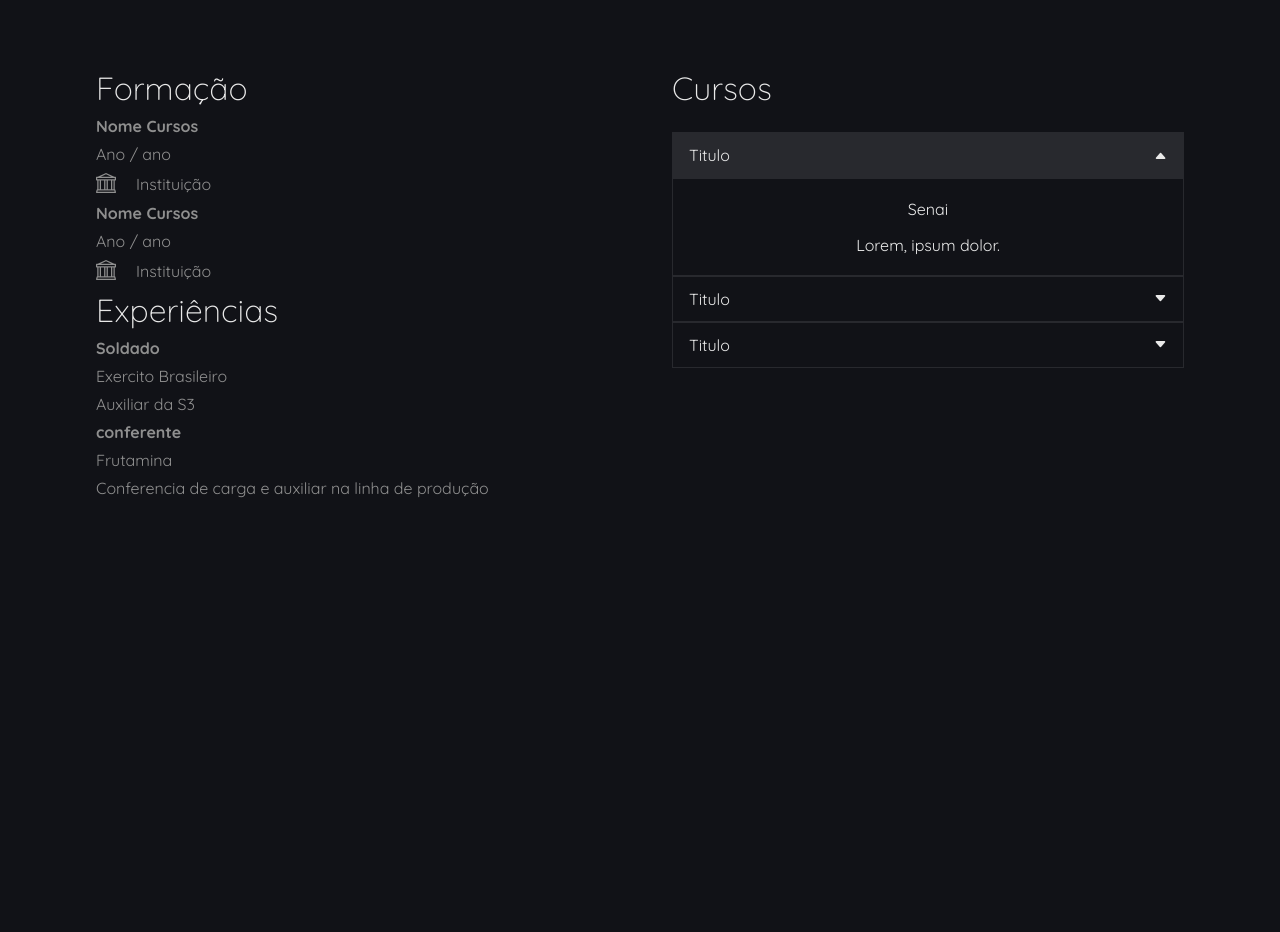
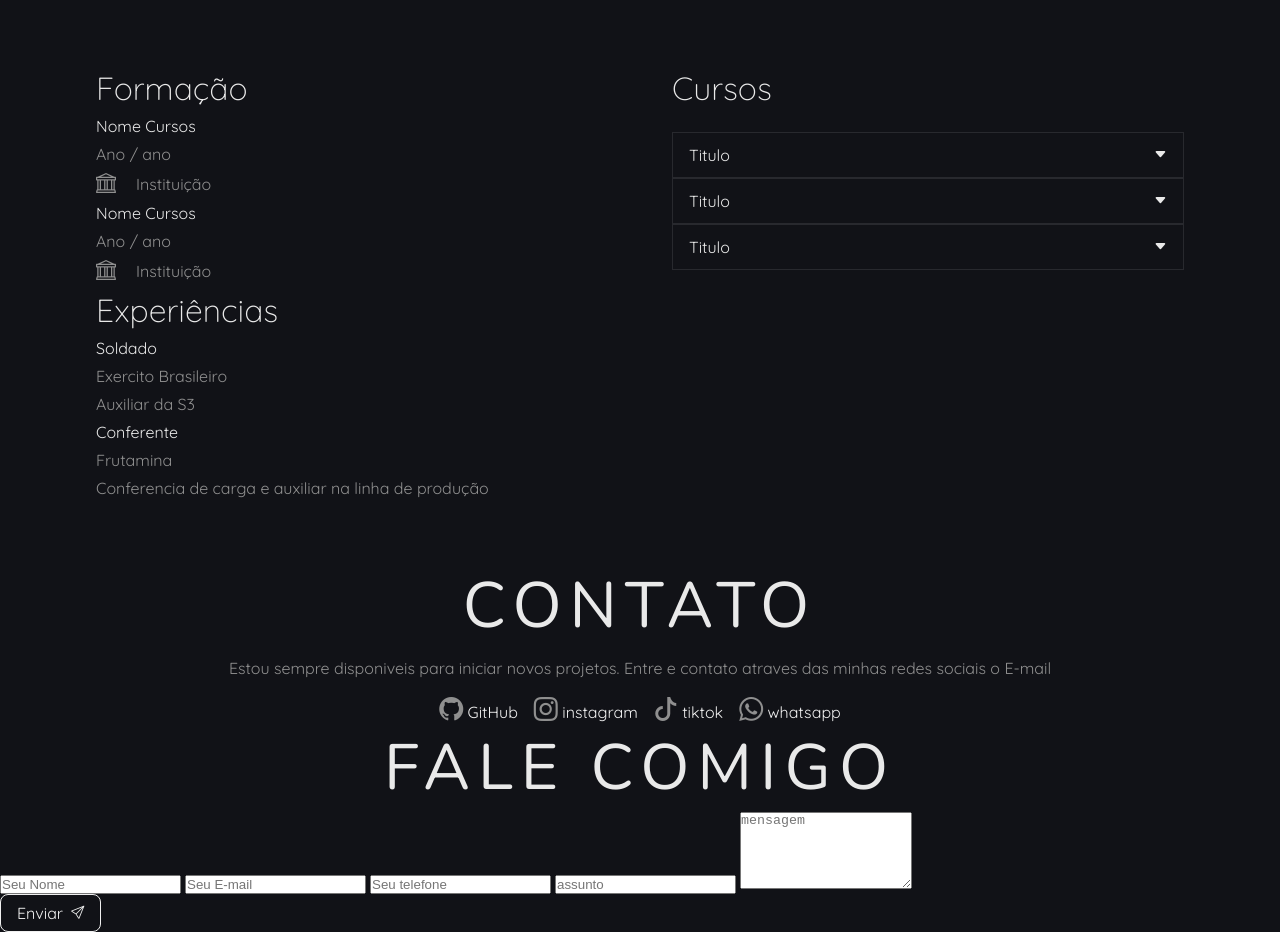
Before and after one commit to spedrooliveira/site-pedro, a plain HTML site: page index.html in a window 1280 px wide. Shown: the part 3360-4292 px from the top of the page. Before the commit the page ends 3922 px from the top, so only its background shows below. Drawn offline with nearby package versions, Linux system fonts and the light colour scheme.

Commit message:
Add files via upload

```diff
--- a/css/estilo.css
+++ b/css/estilo.css
@@ -114,6 +114,8 @@ h3 {
 h4 {
   font-size: 1rem;
   font-family: var(--fonte-textos);
+  color: var(--cor-titulo);
+  font-weight: 400;
 }
 
 h1,
@@ -214,7 +216,6 @@ strong {
   color: var(--cor-hover);
   transition: all 0.3s ease-in-out;
 }
-
 
 .btn-menu-mobile {
   /* menu hamburguer, estilo e animação */
@@ -482,9 +483,7 @@ strong {
   align-items: flex-start;
   gap: 2rem;
   text-align: center;
-
 }
-
 
 .sobre-logo {
   width: 100%;
@@ -502,7 +501,6 @@ strong {
   font-size: 1.5rem;
   color: var(--cor-titulo);
 }
-
 
 .sobre-icones {
   display: flex;
@@ -526,7 +524,7 @@ strong {
 .sobre-content2 .col1 .row2 {
   display: flex;
   flex-direction: column;
-  gap: .5rem;
+  gap: 0.5rem;
 }
 
 .sobre-content2 {
@@ -534,8 +532,6 @@ strong {
   gap: 2rem;
   align-items: flex-start;
 }
-
-
 
 .accordion {
   display: block;
@@ -545,7 +541,7 @@ strong {
 .accordion-header {
   display: flex;
   width: 100%;
-  padding: .75rem 1rem;
+  padding: 0.75rem 1rem;
   justify-content: space-between;
   align-items: center;
   background: transparent;
@@ -575,7 +571,7 @@ strong {
 
 /* animação inversa */
 .bi-caret-down-fill {
-  transition: transform .5s ease-in-out;
+  transition: transform 0.5s ease-in-out;
 }
 
 .accordion-header:hover {
@@ -584,6 +580,29 @@ strong {
 
 .accordion-item.active .accordion-header {
   background-color: var(--cor-fundo-secundario);
+}
+
+.sobre-content1,
+.sobre-content1 {
+  display: flex;
+  flex-direction: column;
+  align-items: stretch;
+  gap: 2rem;
+}
+
+/* Contato */
+
+.contato p {
+  display: flex;
+  justify-content: center;
+  padding-top: .5rem;
+
+}
+
+.contato .menu-social {
+  display: flex;
+  justify-content: center;
+  padding-top: .5rem;
 }
 
 
@@ -599,17 +618,13 @@ strong {
     /* ajuste para mobile */
     scroll-margin-top: 4rem;
     /* ajuste conforme a altura do seu header */
-
   }
 
   .video iframe {
     width: 100%;
     height: 100%;
   }
-
-
 }
-
 
 @media (min-width: 768px) {
   /* A partir de 768px ate o infinito */
@@ -696,9 +711,6 @@ strong {
   }
 }
 
-
-
-
 @media (min-width: 1200px) {
   /* A partir de 1024px ate o infinito */
 
--- a/index.html
+++ b/index.html
@@ -330,7 +330,7 @@
             <span>Exercito Brasileiro</span>
             <span>Auxiliar da S3</span>
 
-            <h4>conferente</h4>
+            <h4>Conferente</h4>
             <span>Frutamina</span>
             <span>Conferencia de carga e auxiliar na linha de produção</span>
 
@@ -347,7 +347,7 @@
         <h3>Cursos</h3>
 
         <div class="accordion">
-          <div class="accordion-item active">
+          <div class="accordion-item ">
 
             <button class="accordion-header start">
               <span>Titulo</span>
@@ -397,6 +397,68 @@
   </section>
   <footer></footer>
 
+  <section class="contato" id="contato">
+    <h2>contato</h2>
+    <p>
+      Estou sempre disponiveis para iniciar novos projetos.
+      Entre e contato atraves das minhas redes sociais o E-mail
+    </p>
+     <ul class="menu menu-social">
+        <li>
+          <ul class="menu menu-social">
+            <li>
+              <a href="https://www.github.com/spedrooliveira/" target="_blank" class="menu-link">
+                <i class="bi bi-github social-icon"></i>
+                <span>GitHub</span>
+              </a>
+            </li>
+            <li>
+              <a href="https://www.instagram.com/frutamina.oficial/" target="_blank" class="menu-link">
+                <i class="bi bi-instagram social-icon"></i>
+                <span>instagram</span>
+              </a>
+            </li>
+            <li>
+              <a href="https://www.tiktok.com/@frutamina.oficial" target="_blank" class="menu-link">
+                <i class="bi bi-tiktok social-icon"></i>
+                <span>tiktok</span>
+              </a>
+            </li>
+            <li>
+              <a href="https://wa.me/55123" target="_blank" class="menu-link">
+                <i class="bi bi-whatsapp social-icon"></i>
+                <span>whatsapp</span>
+              </a>
+            </li>
+          </ul>
+        </li>
+      </ul>
+      <div class="contato-grid">
+        <!-- formulário -->
+         <div class="conato-formulário">
+          <h2>Fale Comigo</h2>
+          <form class="action" method="post" class="form-email">
+
+            <input type="text" name="nome" class="" placeholder="Seu Nome" required>
+
+            <input type="text" name="email" class="" placeholder="Seu E-mail" required>
+
+            <input type="tel" name="telefone" class="" placeholder="Seu telefone" required>
+
+            <input type="text" name="assunto" class="" placeholder="assunto" required>
+
+            <textarea name="mensagem" rows="5" placeholder="mensagem"></textarea>
+
+            <button type="submit" class="btn btn-primario">
+              <span class="">Enviar</span>
+              <i class="bi bi-send"></i>
+            </button>
+
+          </form>
+         </div>
+      </div>
+  </section>
+
   <script src="js/script.js"></script>
 </body>
 
```
